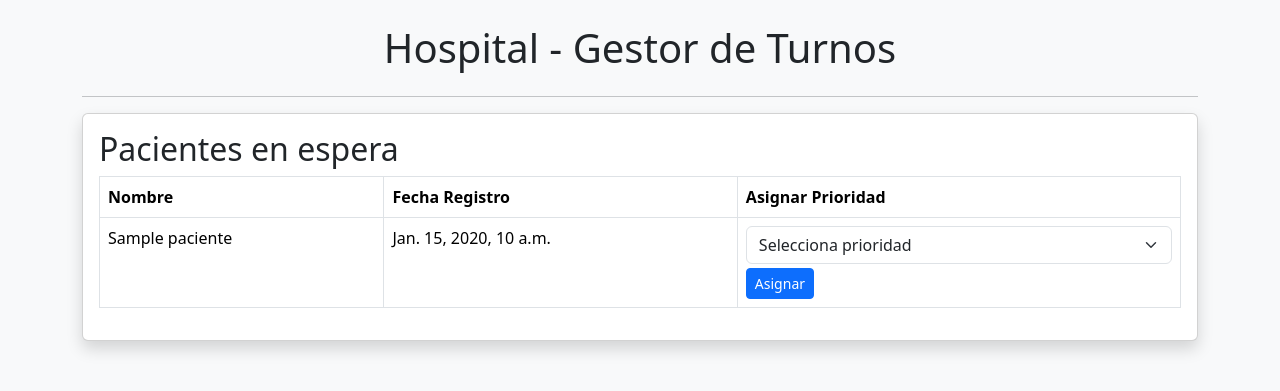
After one commit to luiseduardohormiga/hospital_turnos, a Django app: page /espera/ in a window 1280 px wide. The commit adds this page. Shown: the top 391 px of the page. Run offline with Django 4.2, Linux system fonts and the light colour scheme; tables that the repository leaves empty hold one stand-in row (values such as "Sample post").

Commit message:
se grego el login, la tabla de espera, calificacion del treage

```diff
--- a/gestion_pacientes/gestion_pacientes/settings.py
+++ b/gestion_pacientes/gestion_pacientes/settings.py
@@ -133,3 +133,7 @@ STATICFILES_DIRS = [
 # https://docs.djangoproject.com/en/4.2/ref/settings/#default-auto-field
 
 DEFAULT_AUTO_FIELD = 'django.db.models.BigAutoField'
+
+# settings.py
+LOGIN_REDIRECT_URL = "/espera/"
+LOGOUT_REDIRECT_URL = "/login/"       # a dónde va después de cerrar sesión
--- a/gestion_pacientes/pacientes/forms.py
+++ b/gestion_pacientes/pacientes/forms.py
@@ -4,10 +4,9 @@ from .models import Paciente
 class PacienteForm(forms.ModelForm):
     class Meta:
         model = Paciente
-        fields = ["nombre", "tipo_documento", "numero_documento", "prioridad"]
+        fields = ["nombre", "tipo_documento", "numero_documento"]
         widgets = {
             "nombre": forms.TextInput(attrs={"class": "form-control"}),
             "tipo_documento": forms.Select(attrs={"class": "form-control"}),
             "numero_documento": forms.TextInput(attrs={"class": "form-control"}),
-            "prioridad": forms.Select(attrs={"class": "form-control"}),
         }
--- a/gestion_pacientes/pacientes/logic/lista_doble.py
+++ b/gestion_pacientes/pacientes/logic/lista_doble.py
@@ -1,4 +1,7 @@
-# pacientes/logic/lista_doble.py
+# implementacion de lista doblemente enlazada para gestionar turnos de pacientes
+# cada nodo tiene referencia al siguiente y al anterior
+# la lista se mantiene ordenada por prioridad del paciente
+
 class NodoTurno:
     def __init__(self, turno):
         self.turno = turno
--- a/gestion_pacientes/pacientes/models.py
+++ b/gestion_pacientes/pacientes/models.py
@@ -10,7 +10,6 @@ PRIORIDADES = {
 
 class Paciente(models.Model):
     nombre = models.CharField(max_length=100)
-
     tipo_documento = models.CharField(
         max_length=20,
         choices=[
@@ -22,35 +21,29 @@ class Paciente(models.Model):
         ],
         default="CC"
     )
-
     numero_documento = models.CharField(max_length=20, unique=True)
-
     prioridad = models.CharField(
         max_length=20,
         choices=[
-            # ("normal", "Normal"),
-            # ("adulto_mayor", "Adulto Mayor"),
-            # ("embarazo", "Embarazo"),
-            # ("urgencia", "Urgencia"),
+            ("pendiente", "Pendiente"),
             ("nivel_1", "Nivel 1: Prioridad muy alta"),
             ("nivel_2", "Nivel 2: Prioridad alta"),
             ("nivel_3", "Nivel 3: Prioridad media"),
             ("nivel_4", "Nivel 4: Prioridad baja"),
             ("nivel_5", "Nivel 4: Prioridad muy baja"),
         ],
-        default="normal"
+        default="pendiente"
     )
-
     fecha_registro = models.DateTimeField(auto_now_add=True)
 
     def prioridad_valor(self):
         PRIORIDADES = {
-            "Nivel 1: Prioridad muy alta": 1,
-            "Nivel 2: Prioridad alta": 2,
-            "Nivel 3: Prioridad media": 3,
-            "Nivel 4: Prioridad baja": 4,
-            "Nivel 4: Prioridad muy baja": 5,
-        }
+        "nivel_1": 1,
+        "nivel_2": 2,
+        "nivel_3": 3,
+        "nivel_4": 4,
+        "nivel_5": 5,
+    }
         return PRIORIDADES.get(self.prioridad, 99)
 
     def __str__(self):
--- a/gestion_pacientes/pacientes/templates/pacientes/base.html
+++ b/gestion_pacientes/pacientes/templates/pacientes/base.html
@@ -13,9 +13,16 @@
         <h1 class="mb-4 text-center">Hospital - Gestor de Turnos</h1>
         {% if request.resolver_match.url_name == "lista_turnos" %}
             <nav class="mb-3">
-                <a id="btnPasarTurno" class="btn btn-warning">
-                    <i class="bi bi-person-fill"></i>
-                    Pasar al siguiente</a>
+                <div class="text-end">
+                    <a id="btnPasarTurno" class="btn btn-outline-warning">
+                        <i class="bi bi-person-fill"></i>Pasar al siguiente
+                    </a>
+                    {% if user.is_authenticated %}
+                        <a href="{% url 'logout' %}" class="btn btn-outline-danger">
+                            <i class="bi bi-person-fill"></i>Salir
+                        </a>
+                    {% endif %}
+                </div>
             </nav>
         {% endif %}
 
@@ -47,6 +54,5 @@ document.addEventListener("DOMContentLoaded", () => {
             });
         });
     </script>
-
 </body>
 </html>
--- /dev/null
+++ b/gestion_pacientes/pacientes/templates/pacientes/lista_espera.html
@@ -0,0 +1,65 @@
+{% extends "pacientes/base.html" %}
+{% block content %}
+<div class="card shadow">
+  <div class="card-body">
+    <h2 class="card-title">Pacientes en espera</h2>
+
+    <table class="table table-bordered">
+      <thead>
+        <tr>
+          <th>Nombre</th>
+          <th>Fecha Registro</th>
+          <th>Asignar Prioridad</th>
+        </tr>
+      </thead>
+      <tbody id="tabla-espera-body">
+        {% for paciente in pacientes %}
+        <tr>
+          <td>{{ paciente.nombre }}</td>
+          <td>{{ paciente.fecha_registro }}</td>
+          <td>
+            <form method="post" action="{% url 'asignar_prioridad' paciente.id %}">
+              {% csrf_token %}
+              <select name="prioridad" class="form-select" required>
+                <option disabled selected>Selecciona prioridad</option>
+                <option value="nivel_1">🔴 Nivel 1: Muy alta</option>
+                <option value="nivel_2">🟠 Nivel 2: Alta</option>
+                <option value="nivel_3">🟡 Nivel 3: Media</option>
+                <option value="nivel_4">🟢 Nivel 4: Baja</option>
+                <option value="nivel_5">🔵 Nivel 5: Muy baja</option>
+              </select>
+              <button type="submit" class="btn btn-sm btn-primary mt-1">Asignar</button>
+            </form>
+          </td>
+        </tr>
+        {% empty %}
+        <tr>
+          <td colspan="3" class="text-center">No hay pacientes en espera</td>
+        </tr>
+        {% endfor %}
+      </tbody>
+    </table>
+  </div>
+</div>
+
+<script>
+function refrescarTabla() {
+  fetch("{% url 'lista_espera' %}")
+    .then(response => response.text())
+    .then(html => {
+      // Extraer el tbody del HTML recibido
+      const parser = new DOMParser();
+      const doc = parser.parseFromString(html, "text/html");
+      const nuevoTbody = doc.querySelector("#tabla-espera-body");
+
+      if (nuevoTbody) {
+        document.querySelector("#tabla-espera-body").innerHTML = nuevoTbody.innerHTML;
+      }
+    })
+    .catch(error => console.error("Error refrescando tabla:", error));
+}
+
+// refrescar cada 3 segundos
+setInterval(refrescarTabla, 5000);
+</script>
+{% endblock %}
--- a/gestion_pacientes/pacientes/urls.py
+++ b/gestion_pacientes/pacientes/urls.py
@@ -1,9 +1,15 @@
 from django.urls import path
 from . import views
+from .views import CustomLoginView
+from django.contrib.auth.views import LogoutView
 
 urlpatterns = [
     path('', views.lista_turnos, name="lista_turnos"),
     path('registrar/', views.registrar_paciente, name="registrar_paciente"),
     path('pasar_turno/', views.pasar_turno, name="pasar_turno"),
     path("atender/<int:paciente_id>/", views.atender_paciente, name="atender_paciente"),
+    path("login/", CustomLoginView.as_view(), name="login"),
+    path("logout/", LogoutView.as_view(), name="logout"),
+    path("espera/", views.lista_espera, name="lista_espera"),
+    path("asignar/<int:paciente_id>/", views.asignar_prioridad, name="asignar_prioridad"),
 ]
--- a/gestion_pacientes/pacientes/views.py
+++ b/gestion_pacientes/pacientes/views.py
@@ -1,14 +1,21 @@
-from django.shortcuts import render, redirect
+from django.shortcuts import render, redirect, get_object_or_404
 from .logic.lista_doble import ListaDobleTurnos
 from .forms import PacienteForm
-from .models import Turno
+from .models import Turno, Paciente
 from django.contrib import messages
+from django.contrib.auth.views import LoginView
+from django.contrib.auth.decorators import login_required
+
+# @login_required
+
+class CustomLoginView(LoginView):
+    template_name = "pacientes/login.html"
 
 # Instancia global de la lista doble
 turnos = ListaDobleTurnos()
 
 def lista_turnos(request):
-    # Obtener turnos desde la lista doble, no desde sorted()
+    # obteniendo turnos desde la lista doble
     lista = turnos.recorrer()
     en_atencion = Turno.objects.filter(estado="en_atencion").first()
     return render(request, "pacientes/lista.html", {
@@ -20,27 +27,12 @@ def registrar_paciente(request):
     if request.method == "POST":
         form = PacienteForm(request.POST)
         if form.is_valid():
-            # Guardamos el paciente
-            paciente = form.save()
+            paciente = form.save(commit=False)
+            paciente.prioridad = "pendiente"  # por defecto
+            paciente.save()
 
-            # Generar número de turno
-            ultimo_turno = Turno.objects.order_by("-numero_turno").first()
-            nuevo_numero = ultimo_turno.numero_turno + 1 if ultimo_turno else 1
-
-            # Crear el turno
-            turno = Turno.objects.create(
-                paciente=paciente,
-                numero_turno=nuevo_numero,
-                estado="pendiente"
-            )
-
-            # Agregar el turno a la lista doble
-            turnos.agregar(turno)
-
-            messages.success(request, f"Paciente {paciente.nombre} registrado con turno {turno.numero_turno}")
-
-            # Te quedas en la misma página, pero con form limpio
-            return redirect("registrar_paciente")
+            messages.success(request, f"Paciente {paciente.nombre} registrado. En un momento se te llamará al triage.")
+            return redirect("registrar_paciente")  # se queda en el registro
     else:
         form = PacienteForm()
 
@@ -63,3 +55,36 @@ def pasar_turno(request):
 
 def atender_paciente(request, paciente_id):
     return redirect("lista_turnos")
+
+def lista_espera(request):
+    pacientes = Paciente.objects.filter(prioridad="pendiente").order_by("fecha_registro")
+    return render(request, "pacientes/lista_espera.html", {"pacientes": pacientes})
+
+@login_required
+def asignar_prioridad(request, paciente_id):
+    paciente = get_object_or_404(Paciente, id=paciente_id)
+
+    if request.method == "POST":
+        nueva_prioridad = request.POST.get("prioridad")
+        if nueva_prioridad:
+            paciente.prioridad = nueva_prioridad
+            paciente.save()
+
+            # Generar número de turno
+            ultimo_turno = Turno.objects.order_by("-numero_turno").first()
+            nuevo_numero = ultimo_turno.numero_turno + 1 if ultimo_turno else 1
+
+            # Crear turno
+            turno = Turno.objects.create(
+                paciente=paciente,
+                numero_turno=nuevo_numero,
+                estado="pendiente"
+            )
+
+            # Insertar en lista doble
+            turnos.agregar(turno)
+
+            messages.success(request, f"Turno {turno.numero_turno} generado para {paciente.nombre}")
+            return redirect("lista_espera")
+
+    return redirect("lista_espera")
```
Also changed, not shown: gestion_pacientes/pacientes/templates/pacientes/login.html (added, +32 -0 lines), gestion_pacientes/pacientes/migrations/0003_alter_paciente_prioridad.py (added). Lines whose indentation alone changed are shown as unchanged.
